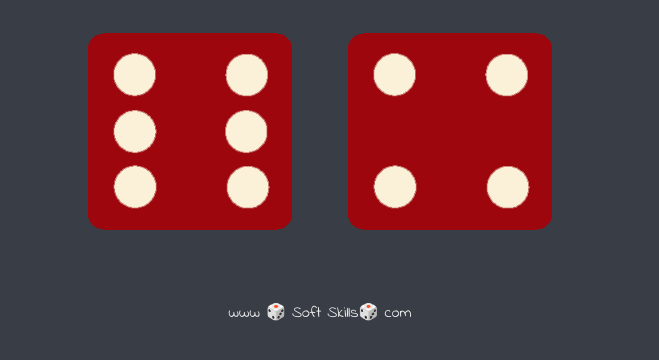
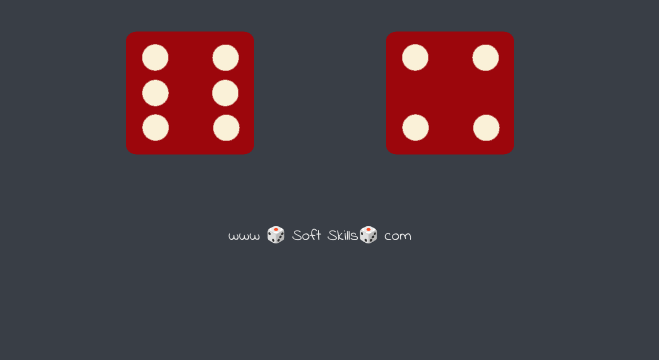
Before and after one commit to Abmart0803/Gice-Game-DOM, a plain HTML site: page index.html in a window 1280 px wide. Shown: the part 242-602 px from the top of the page, without its empty margins (320-979 px from the left). Drawn offline with Linux system fonts and the light colour scheme.

Commit message:
Modified style.css file.

```diff
--- a/styles.css
+++ b/styles.css
@@ -29,7 +29,7 @@ p {
 }
 
 img {
-  width: 80%;
+  width: 50%;
 }
 
 footer {
```
